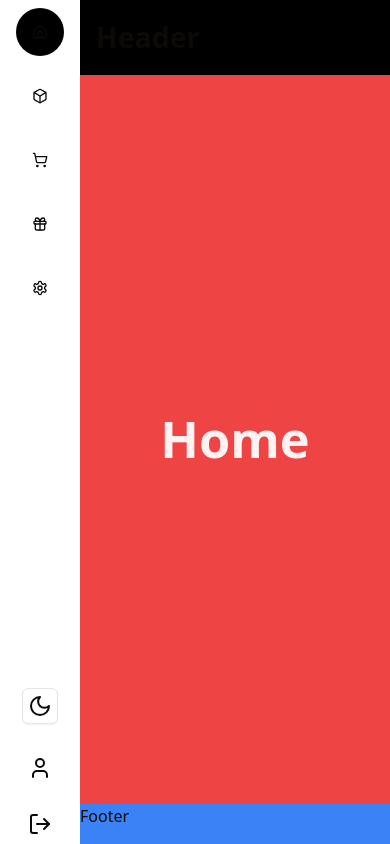
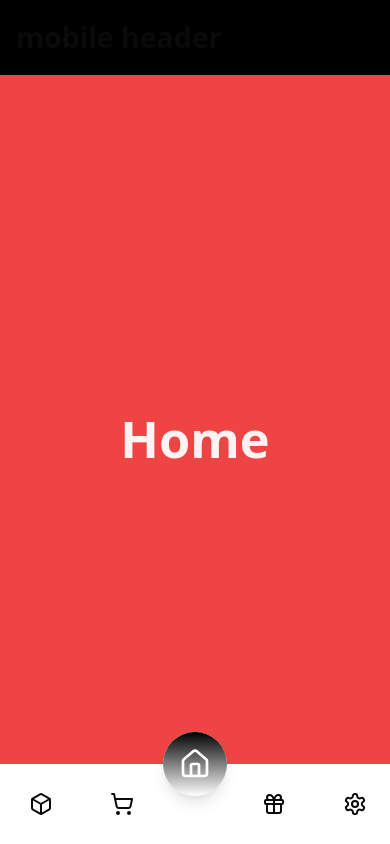
Before and after one commit to AdrienPoua/tekkare_test, a React (Vite) app: page / in a window 390 px wide. Built offline with nearby package versions, Linux system fonts and the light colour scheme.

Commit message:
responsive aside

```diff
--- a/src/DashboardLayout.tsx
+++ b/src/DashboardLayout.tsx
@@ -2,12 +2,15 @@ import { Outlet } from "react-router-dom";
 import Aside from "./components/Aside";
 import Header from "./components/Header";
 import Footer from "./components/Footer";
+import useDeviceType from "./contexts/breakpoints";
+import cslx from "clsx";
 
 export default function DashboardLayout() {
+  const device = useDeviceType();
   return (
     <div className="flex min-h-screen flex-col bg-black">
       <Aside />
-      <div className="flex flex-col flex-1 ml-20">
+      <div className={cslx('flex flex-col flex-1', device === 'desktop' && 'ml-20')}>
         <Header />
         <main className="flex flex-1 justify-center items-center bg-red-500">
           <Outlet />
--- a/src/components/Aside.tsx
+++ b/src/components/Aside.tsx
@@ -1,10 +1,12 @@
 import { Link, useLocation, useNavigate } from "react-router-dom";
+import { useState } from "react";
 import DarkAndLightButton from "./DarkAndLightButton";
 import {
     Home, ShoppingCart, User, Gift, LogOut, Settings, Box
 } from "lucide-react";
 import { Tooltip, TooltipContent, TooltipProvider, TooltipTrigger } from "./ui/tooltip";
-import cslx from "clsx";
+import clsx from "clsx";
+import useDeviceType from "../contexts/breakpoints";
 
 const links = [
     {
@@ -31,12 +33,17 @@ const links = [
         name: "Settings",
         icon: Settings,
         href: "/settings",
+    },
+    {
+        name: "Users",
+        icon: User,
+        href: "/user",
     }
 ];
 
 
 
-export default function Aside() {
+function DesktopAside() {
     const isActive = useLocation();
     const navigate = useNavigate();
     return (
@@ -46,7 +53,7 @@ export default function Aside() {
                     <nav className="flex flex-col items-center gap-4 px-2 sm:py-5">
                         {links.map((link) => (
                             <Tooltip key={link.name}>
-                                <TooltipTrigger asChild className={cslx(isActive.pathname === link.href && "bg-black")}>
+                                <TooltipTrigger asChild className={clsx(isActive.pathname === link.href && "bg-black")}>
                                     <Link
                                         to={link.href}
                                         className="flex h-12 aspect-square items-center justify-center rounded-full "
@@ -76,3 +83,111 @@ export default function Aside() {
         </aside>
     );
 }
+
+
+export function MobileAside() {
+    const location = useLocation();
+    const assets = links.find(link => link.name === "Assets")
+    const orders = links.find(link => link.name === "Orders")
+    const rewards = links.find(link => link.name === "Rewards")
+    const settings = links.find(link => link.name === "Settings")
+    const users = links.find(link => link.name === "Users")
+    if (!assets || !orders || !rewards || !settings || !users) return null;
+    return (
+        <aside className="fixed inset-x-0 bottom-0 w-full h-20 flex bg-background z-10">
+
+            <TooltipProvider>
+                <nav className="flex justify-around w-full items-center relative">
+
+
+                    {/* Autres liens */}
+                    <div className="flex justify-around w-full items-center">
+                        <Link
+                            key={assets.name}
+                            to={assets.href}
+                            className={clsx(
+                                "flex h-12 w-12 items-center justify-center rounded-full",
+                                location.pathname === assets.href && "bg-black text-white"
+                            )}
+                        >
+                            <assets.icon className="h-6 w-6" />
+                        </Link>
+                        <Link
+                            key={orders.name}
+                            to={orders.href}
+                            className={clsx(
+                                "flex h-12 w-12 items-center justify-center rounded-full",
+                                location.pathname === orders.href && "bg-black text-white"
+                            )}
+                        >
+                            <orders.icon className="h-6 w-6" />
+                        </Link>
+                    </div>
+                    {/* HOME button  */}
+                    <div className="flex justify-center items-center -translate-y-10 bg-background rounded-full ">
+                        <Link
+                            to="/"
+                            className={clsx(
+                                "flex h-16 w-16 items-center justify-center rounded-full  border-white shadow-lg",
+                                location.pathname === "/" && "bg-gradient-to-b from-black to-background text-white"
+                            )}
+                        >
+                            <Home className="h-8 w-8" />
+                        </Link>
+                    </div>
+
+
+
+                    {/* Suite des liens */}
+                    <div className="flex justify-around w-full items-center">
+                        <Link
+                            key={rewards.name}
+                            to={rewards.href}
+                            className={clsx(
+                                "flex h-12 w-12 items-center justify-center rounded-full",
+                                location.pathname === rewards.href && "bg-black text-white"
+                            )}
+                        >
+                            <rewards.icon className="h-6 w-6" />
+                        </Link>
+                        <ParametersBtn users={users} />
+                    </div>
+
+                </nav>
+            </TooltipProvider>
+        </aside>
+    );
+}
+
+const ParametersBtn = ({ users }: { users: { name: string, icon: React.ElementType, href: string } }) => {
+    const [isOpen, setIsOpen] = useState(false);
+    return (
+        <div className="relative flex flex-col-reverse">
+            <button onClick={() => {
+                setIsOpen((prev) => !prev);
+            }}>
+                <Settings className="h-6 w-6" />
+            </button>
+            <div className={clsx(isOpen ? "block" : "hidden", "transition-all duration-300")}>
+                <div className={clsx("absolute -top-[300%] bg-background p-5 -translate-x-5")}>
+                    <Link to={users.href}>
+                        <users.icon className="h-6 w-6" />
+                    </Link>
+                </div>
+                <div className={clsx("absolute -top-[500%] bg-background p-5 rounded-t-full -translate-x-5")}>
+                    <Link to={"/settings"}>
+                    <Settings className="h-6 w-6" />
+                </Link>
+            </div>
+        </div>
+        </div >
+    );
+}
+export default function Aside() {
+    const device = useDeviceType();
+    return (
+        <>
+            {device === 'desktop' ? <DesktopAside /> : <MobileAside />}
+        </>
+    );
+}
--- a/src/components/Header.tsx
+++ b/src/components/Header.tsx
@@ -1,7 +1,26 @@
-export default function Header() {
+import useDeviceType from "../contexts/breakpoints";
+
+const DesktopHeader = () => {
     return (
         <div className="p-4">
             <h1 className="text-2xl font-bold">Header</h1>
         </div>
     )
 }
+
+const MobileHeader = () => {
+    return (
+        <div className="p-4">
+            <h1 className="text-2xl font-bold">mobile header</h1>
+        </div>
+    )
+}
+
+export default function Header() {
+    const device = useDeviceType();
+    return (
+        <>
+            {device === 'desktop' ? <DesktopHeader /> : <MobileHeader />}
+        </>
+    );
+}
--- /dev/null
+++ b/src/contexts/breakpoints.tsx
@@ -0,0 +1,46 @@
+import { createContext, useContext, useState, useEffect } from 'react';
+
+const breakpoints = {
+    mobile: 640,
+    tablet: 1024,
+}
+
+const DeviceContext = createContext<string | null>(null);
+
+export default function useDeviceType() {
+    const context = useContext(DeviceContext);
+    if (!context) {
+        throw new Error("useContext must be used within a Provider");
+    }
+    return context;
+};
+
+// Fonction qui détecte le type d'appareil en fonction de la largeur d'écran
+function getDeviceType() {
+    const width = window.innerWidth;
+    if (width <= breakpoints.mobile) return 'mobile';
+    if (width <= breakpoints.tablet) return 'tablet';
+    return 'desktop';
+}
+
+export const DeviceProvider = ({ children }: { children: React.ReactNode }) => {
+    const [device, setDevice] = useState(getDeviceType());
+
+    useEffect(() => {
+        const handleResize = () => {
+            setDevice(getDeviceType());
+        };
+
+        window.addEventListener('resize', handleResize);
+
+        return () => {
+            window.removeEventListener('resize', handleResize);
+        };
+    }, []);
+
+    return (
+        <DeviceContext.Provider value={device}>
+            {children}
+        </DeviceContext.Provider>
+    );
+};
--- a/src/main.tsx
+++ b/src/main.tsx
@@ -5,15 +5,20 @@ import './index.css'
 import { BrowserRouter } from 'react-router-dom'
 import { QueryClient, QueryClientProvider } from '@tanstack/react-query'
 import { ThemeProvider } from './contexts/theme-provider.tsx'
+import { DeviceProvider } from './contexts/breakpoints.tsx'
+
 const queryClient = new QueryClient()
+
 createRoot(document.getElementById('root')!).render(
   <StrictMode>
     <ThemeProvider>
-    <QueryClientProvider client={queryClient}>
-      <BrowserRouter>
-        <App />
-      </BrowserRouter>
-    </QueryClientProvider>
+      <DeviceProvider>
+        <QueryClientProvider client={queryClient}>
+          <BrowserRouter>
+            <App />
+          </BrowserRouter>
+        </QueryClientProvider>
+      </DeviceProvider>
     </ThemeProvider>
   </StrictMode>,
 )
```
